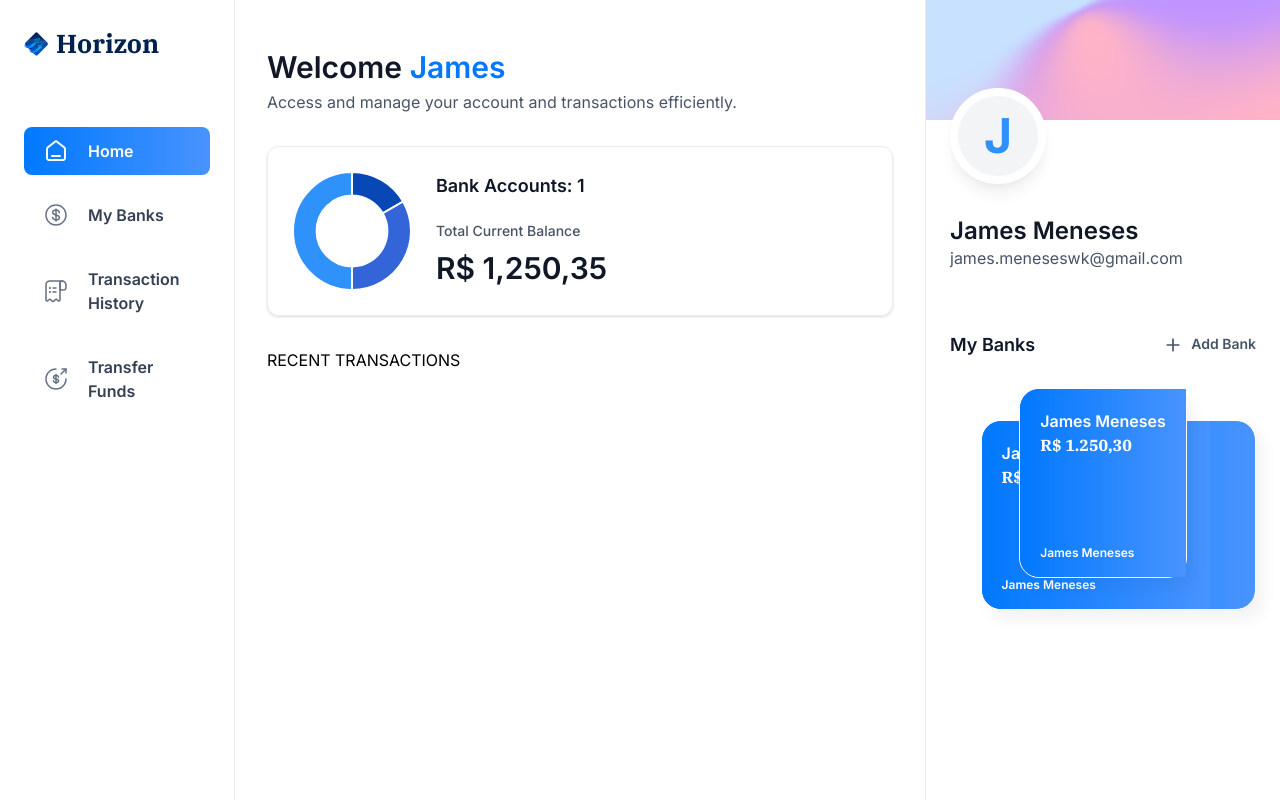
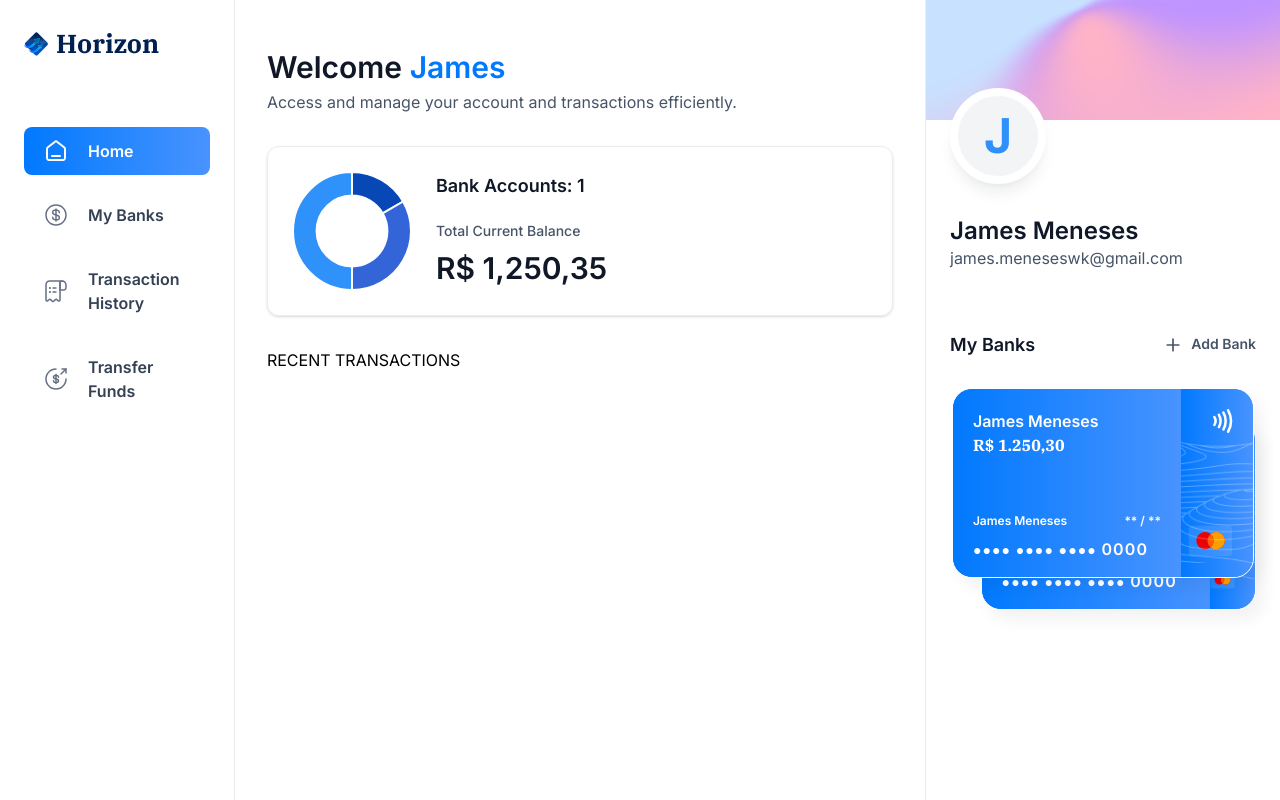
Before and after one commit to james-meneses/banking, a Next.js app: page / in a window 1280 px wide. Built offline with nearby package versions, Linux system fonts and the light colour scheme.

Commit message:
Implements Bank Cards

```diff
--- a/components/BankCard.tsx
+++ b/components/BankCard.tsx
@@ -1,4 +1,5 @@
 import { formatAmount } from "@/lib/utils";
+import Image from "next/image";
 import Link from "next/link";
 import React from "react";
 
@@ -23,9 +24,35 @@ const BankCard = ({
           <article className="flex flex-col gap-2">
             <div className="flex justify-between">
               <h1 className="text-12 font-semibold text-white">{userName}</h1>
+              <h2 className="text-12 font-semibold text-white">
+                &nbsp; ** / **
+              </h2>
             </div>
+            <p className="text-14 font-semibold tracking-[1.1px] text-white">
+              ●●●● ●●●● ●●●●{" "}
+              <span className="text-16">{account.mask || "0000"}</span>
+            </p>
           </article>
         </div>
+
+        <div className="bank-card_icon">
+          <Image src="/icons/Paypass.svg" width={20} height={24} alt="pay" />
+          <Image
+            src="/icons/mastercard.svg"
+            width={45}
+            height={32}
+            alt="mastercard"
+            className="ml-5"
+          />
+        </div>
+
+        <Image
+          src="/icons/lines.png"
+          width={316}
+          height={190}
+          alt="Lines"
+          className="absolute top-0 right-0"
+        />
       </Link>
     </div>
   );
```
